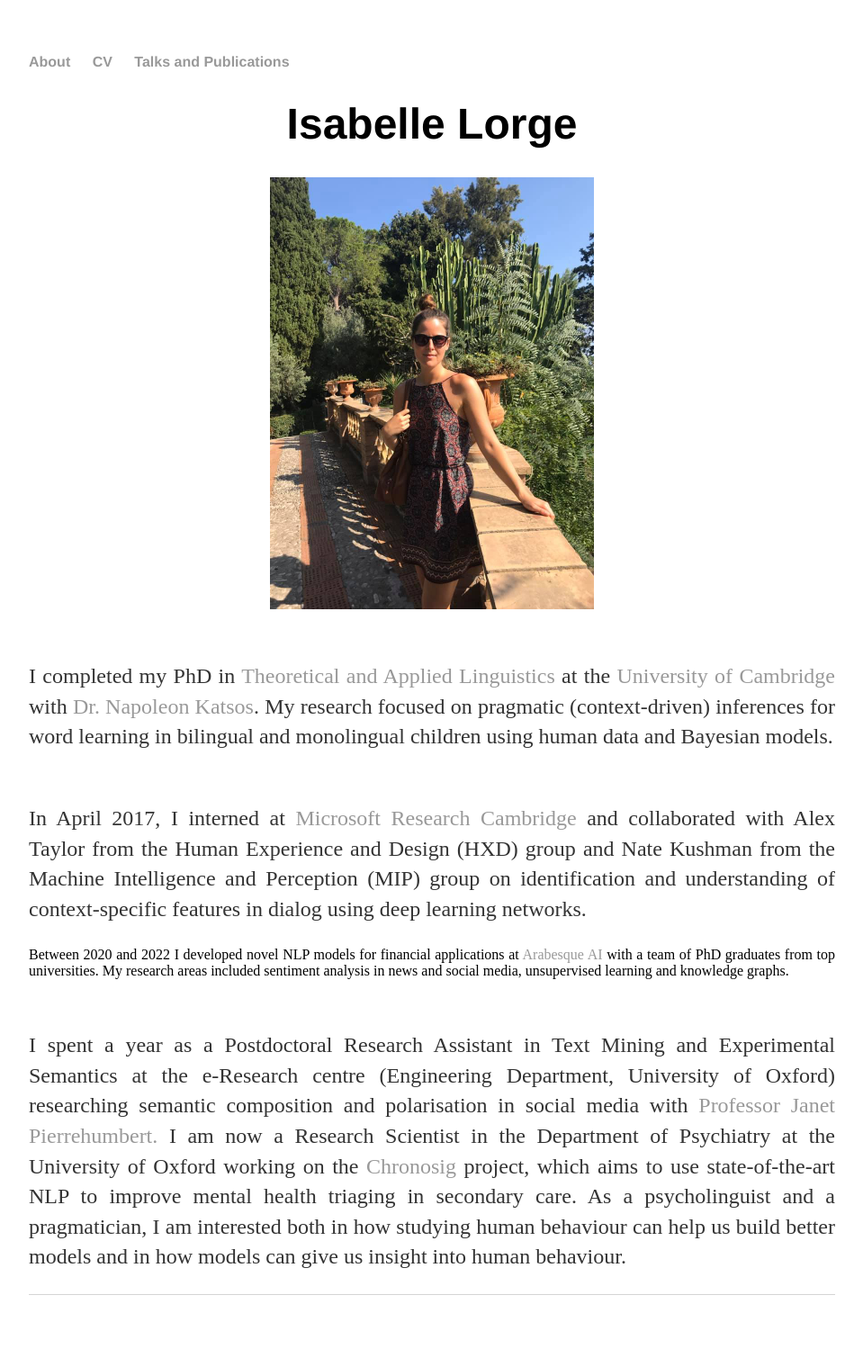
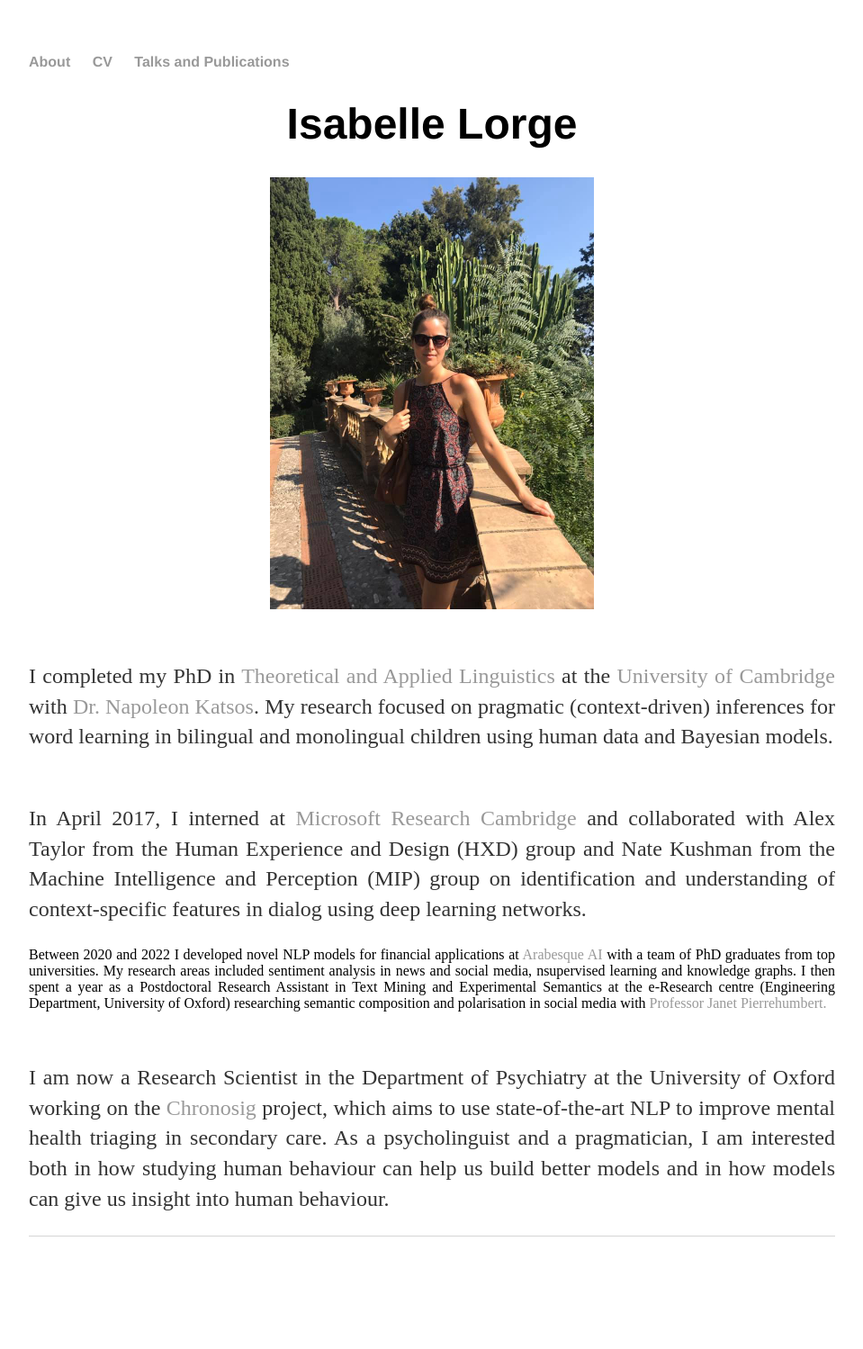
Before and after one commit to isabellelorge/isabellelorge.github.io, a Jekyll site: the page built from index.html, in a window 1280 px wide. Shown: the whole page at 90% size, without its empty margins (160-1119 px from the left). Built offline with Jekyll 4.4.1, drawn with Linux system fonts in a browser that asks for light colours; after the commit the page ends 1434 px from its top, so only the background shows below that.

Commit message:
Update index.html

```diff
--- a/index.html
+++ b/index.html
@@ -5,19 +5,22 @@ title: Isabelle Lorge
 <div class="blurb">
 	<center> <h1>Isabelle Lorge </h1> </center>
 	<img src="pic.jpeg" alt="me", width="360", height="480" class="center">
+
 	<p><br>I completed my PhD in <a href= "https://www.mml.cam.ac.uk/staff-theoretical-applied-linguistics"> Theoretical and Applied Linguistics </a> at the <a href= "https://www.cam.ac.uk/"> University of Cambridge</a> with
 		<a href= "https://www.mml.cam.ac.uk/dr-napoleon-katsos"> Dr. Napoleon Katsos</a>. My research focused on pragmatic (context-driven) inferences for word learning in bilingual and monolingual children using human data and Bayesian models.
-	<p> <br>In April 2017, I interned at <a href="https://www.microsoft.com/en-us/research/lab/microsoft-research-cambridge/"> Microsoft Research Cambridge </a>
+	<p> <br>
+	In April 2017, I interned at <a href="https://www.microsoft.com/en-us/research/lab/microsoft-research-cambridge/"> Microsoft Research Cambridge </a>
 	and collaborated with Alex Taylor from the Human Experience and Design (HXD) group and Nate Kushman </a> from the
 	Machine Intelligence and Perception (MIP) group on identification and understanding of context-specific features in dialog using deep learning networks.</br> </p>
 	Between 2020 and 2022 I developed novel NLP models for financial applications at <a href="https://www.arabesque.com/ai/"> Arabesque AI</a>
-		with a team of PhD graduates from top universities. My research areas included sentiment analysis in news and social media,
-		unsupervised learning and knowledge graphs. <br> </p>
-	<p><br> I spent a year as a Postdoctoral Research Assistant in Text Mining and Experimental Semantics at the e-Research centre (Engineering Department, University of Oxford) researching
-		semantic composition and polarisation in social media with <a href="https://eng.ox.ac.uk/people/janet-pierrehumbert/">Professor Janet Pierrehumbert.</a>
-		I am now a Research Scientist in the Department of Psychiatry at the University of Oxford working on the <a href="https://www.chronosig.org/">Chronosig </a> project, which aims to use state-of-the-art NLP to improve mental health triaging in secondary care.
-		As a psycholinguist and a pragmatician, I am interested both in how studying human behaviour can help us build better models and in how models can give us insight into human behaviour.
-		<br> </p>
+	with a team of PhD graduates from top universities. My research areas included sentiment analysis in news and social media,
+	nsupervised learning and knowledge graphs. I then spent a year as a Postdoctoral Research Assistant in Text Mining and Experimental Semantics at the e-Research centre (Engineering Department, University of Oxford) researching
+	semantic composition and polarisation in social media with <a href="https://eng.ox.ac.uk/people/janet-pierrehumbert/">Professor Janet Pierrehumbert.</a>
+	<br> </p>
+	<p><br>
+	I am now a Research Scientist in the Department of Psychiatry at the University of Oxford working on the <a href="https://www.chronosig.org/">Chronosig </a> project, which aims to use state-of-the-art NLP to improve mental health triaging in secondary care.
+	As a psycholinguist and a pragmatician, I am interested both in how studying human behaviour can help us build better models and in how models can give us insight into human behaviour.
+	<br> </p>
 
 
 </div><!-- /.blurb -->
```
